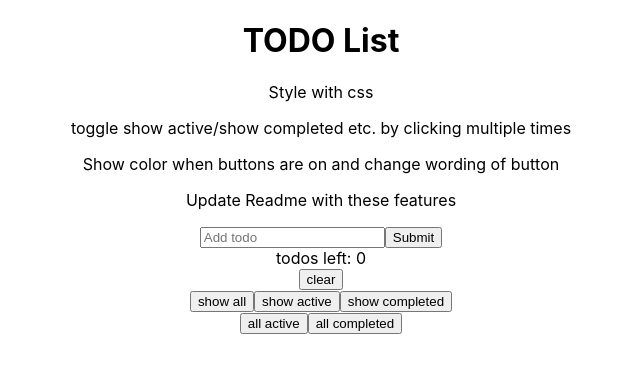
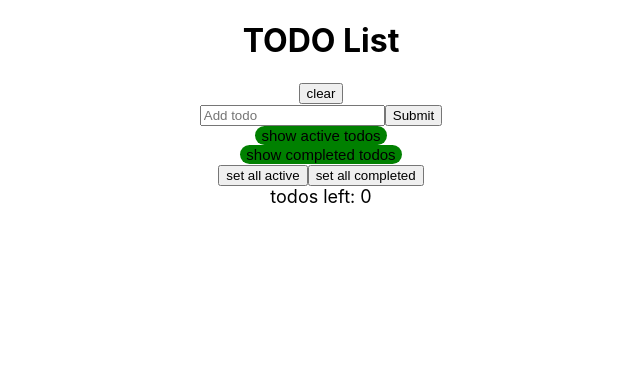
Before and after one commit to issaicjeon/Todo_List, a React (Create React App) app: page / in a window 1280 px wide. Shown: the top 372 px of the page, without its empty margins (319-959 px from the left). Built offline with nearby package versions, Linux system fonts and the light colour scheme.

Commit message:
Toggle active/completed todos with color

```diff
--- a/src/App.js
+++ b/src/App.js
@@ -6,10 +6,10 @@ function App() {
   return (
     <div className="App">
       <h1>TODO List</h1>
-      <p>Style with css</p>
+      {/* <p>Style with css</p>
       <p>toggle show active/show completed etc. by clicking multiple times</p>
       <p>Show color when buttons are on and change wording of button</p>
-      <p>Update Readme with these features</p>
+      <p>Update Readme with these features</p> */}
       <List></List>
     </div>
   );
--- a/src/List.js
+++ b/src/List.js
@@ -2,11 +2,14 @@ import React from "react";
 import "./List.css";
 import Form from "./Form.js";
 import Todo from "./Todo.js";
+import Button from "./button.js";
 
 export default class List extends React.Component {
   state = {
     todos: [],
     todoToShow: "all",
+    active: false,
+    completed: false,
   };
 
   //update todos whenever the form is submitted
@@ -103,13 +106,24 @@ export default class List extends React.Component {
     if (this.state.todoToShow === "all") {
       todos = this.state.todos;
     } else if (this.state.todoToShow === "active") {
-      todos = this.state.todos.filter((todo) => !todo.complete);
+      if (this.state.active === true) {
+        todos = this.state.todos.filter((todo) => !todo.complete);
+      } else {
+        todos = this.state.todos;
+      }
     } else if (this.state.todoToShow === "complete") {
-      todos = this.state.todos.filter((todo) => todo.complete);
+      if (this.state.completed === true) {
+        todos = this.state.todos.filter((todo) => todo.complete);
+      } else {
+        todos = this.state.todos;
+      }
     }
 
     return (
       <div>
+        <div>
+          <button onClick={this.clear}>clear</button>
+        </div>
         {/* go through each todo and make it show through Todo.js */}
         <Form Submitting={this.addTodo}></Form>
         {this.resetNumbering(this.state.todos)}
@@ -119,7 +133,6 @@ export default class List extends React.Component {
           .map((todo) => (
             <Todo
               Submitting={this.addChangedTodo}
-              todos={todos}
               key={todo.id}
               id={todo.id}
               todo={todo}
@@ -127,44 +140,33 @@ export default class List extends React.Component {
               onComplete={() => this.Complete(todo.id)}
             ></Todo>
           ))}
-        <div className="List">
-          {/* keeps track of number of todos */}
-          todos left: {this.state.todos.filter((todo) => !todo.complete).length}
-        </div>
+
         <div>
-          <button onClick={this.clear}>clear</button>
-        </div>
-        <div>
-          <button
+          <Button
+            Name="show active todos"
             onClick={() => {
               this.setState({
-                todoToShow: "all",
+                todoToShow: "active",
+                active: !this.state.active,
               });
             }}
           >
-            show all
-          </button>
-          <button
+            show active todos
+          </Button>
+          <Button
+            Name="show completed todos"
             onClick={() => {
               this.setState({
-                todoToShow: "active",
+                todoToShow: "complete",
+                completed: !this.state.completed,
               });
             }}
           >
-            show active
-          </button>
-          <button
-            onClick={() => {
-              this.setState({
-                todoToShow: "complete",
-              });
-            }}
-          >
-            show completed
-          </button>
+            show completed todos
+          </Button>
           <div>
-            <button onClick={this.allActive}>all active</button>
-            <button onClick={this.allComplete}>all completed</button>
+            <button onClick={this.allActive}>set all active</button>
+            <button onClick={this.allComplete}>set all completed</button>
           </div>
           {/* button that deleted completed todos */}
           {this.state.todos.some((todo) => todo.complete) ? (
@@ -172,6 +174,11 @@ export default class List extends React.Component {
               <button onClick={this.deleteCompleted}>delete completed</button>
             </div>
           ) : null}
+          <div className="List" style={{ fontSize: 18 }}>
+            {/* keeps track of number of todos */}
+            todos left:{" "}
+            {this.state.todos.filter((todo) => !todo.complete).length}
+          </div>
         </div>
       </div>
     );
--- a/src/Todo.js
+++ b/src/Todo.js
@@ -1,11 +1,11 @@
 import React from "react";
 import "./Todo.css";
+import Button from "./button.js";
 
 export default class Todo extends React.Component {
   state = {
     edit: false,
     text: this.props.todo.text,
-    todos: this.props.todos,
   };
 
   Edit = () => {
@@ -56,6 +56,7 @@ export default class Todo extends React.Component {
           ) : (
             <div className="Todo">
               {this.props.todo.number}. {this.props.todo.text}
+              {/* <Button Name="Complete" onClick={this.props.onComplete}></Button> */}
               <button onClick={this.props.onComplete}>Complete</button>
               <button onClick={this.props.Deleted}>Delete</button>
               <button onClick={this.Edit}>Edit</button>
--- /dev/null
+++ b/src/button.css
@@ -0,0 +1,31 @@
+.container {
+    display: flex;
+    justify-content: center;
+  }
+
+  .buttonTrue {
+    display: inline-block;
+    font-size: 15px;
+
+    cursor: pointer;
+    text-align: center;
+    text-decoration: none;
+    outline: none;
+    color: #000;
+    background-color: green;
+    border: none;
+    border-radius: 15px;
+
+  }
+
+  .buttonFalse {
+    font-size: 15px;
+    cursor: pointer;
+    text-align: center;
+    text-decoration: none;
+    outline: none;
+    color: #000;
+    background-color:red;
+    border: none;
+    border-radius: 15px;
+  }
--- /dev/null
+++ b/src/button.js
@@ -0,0 +1,32 @@
+import React from "react";
+import "./button.css";
+
+export default class Button extends React.Component {
+  constructor(props) {
+    super(props);
+    this.state = {
+      button: true,
+    };
+    this.handleClick = this.handleClick.bind(this);
+  }
+  handleClick() {
+    this.setState({
+      button: !this.state.button,
+    });
+  }
+  render() {
+    return (
+      <div className="container">
+        <button
+          className={this.state.button ? "buttonTrue" : "buttonFalse"}
+          onClick={() => {
+            this.handleClick();
+            this.props.onClick();
+          }}
+        >
+          {this.props.Name}
+        </button>
+      </div>
+    );
+  }
+}
```
